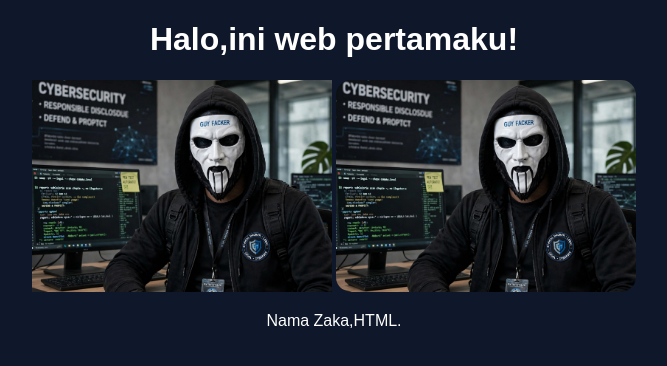
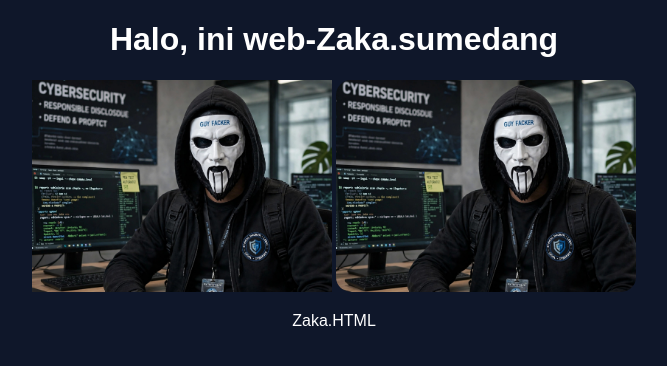
Before and after one commit to zaka9876z-ops/belajar-html, a plain HTML site: page index.html in a window 1280 px wide. Shown: the whole page, without its empty margins (306-973 px from the left). Drawn offline with Linux system fonts and the light colour scheme.

Commit message:
Update index.html

```diff
--- a/index.html
+++ b/index.html
@@ -6,8 +6,8 @@
 </head>
 <body style="text-align:center; background-color:#0f172a; color:white; font-family:sans-serif">
 
-  <h1>Halo,ini web pertamaku!</h1>
+  <h1>Halo, ini web-Zaka.sumedang</h1>
   <img src="20261127_204714.jpg" width="300">  <img src="20261127_204714.jpg" width="300"| style="border-radius:15px">
-  <p>Nama Zaka,HTML.</p>
+  <p>Zaka.HTML</p>
 </body>
 </html>
```
